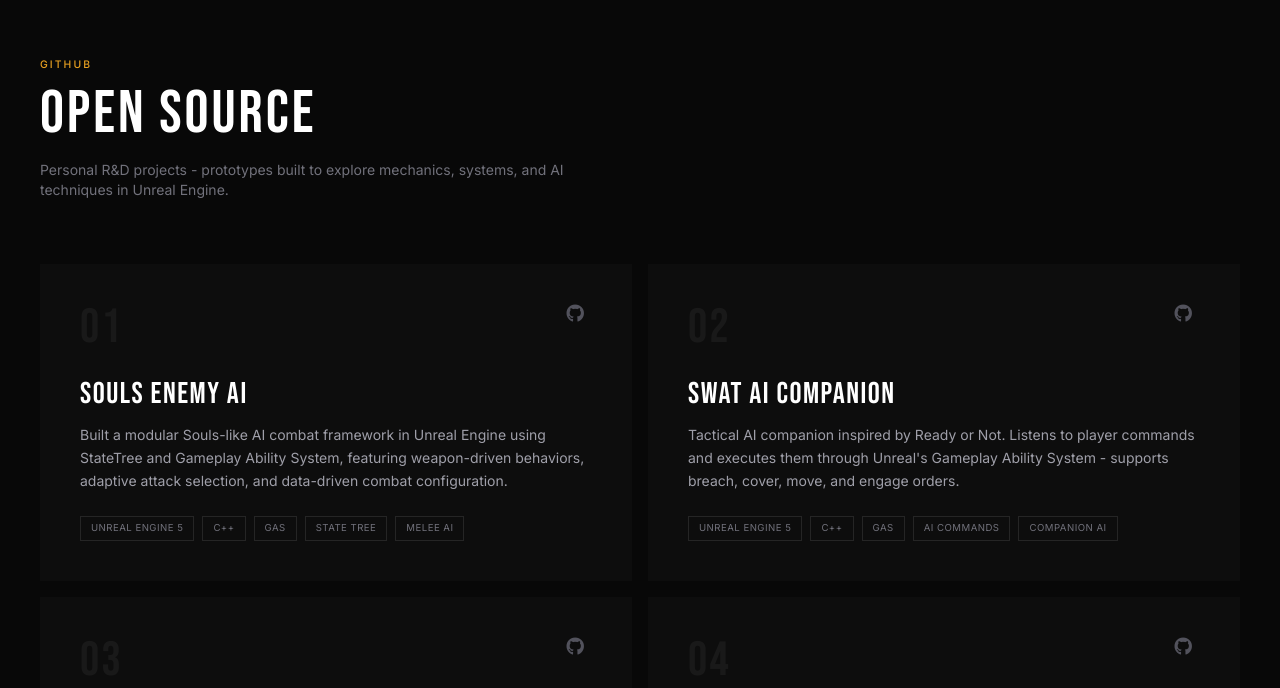
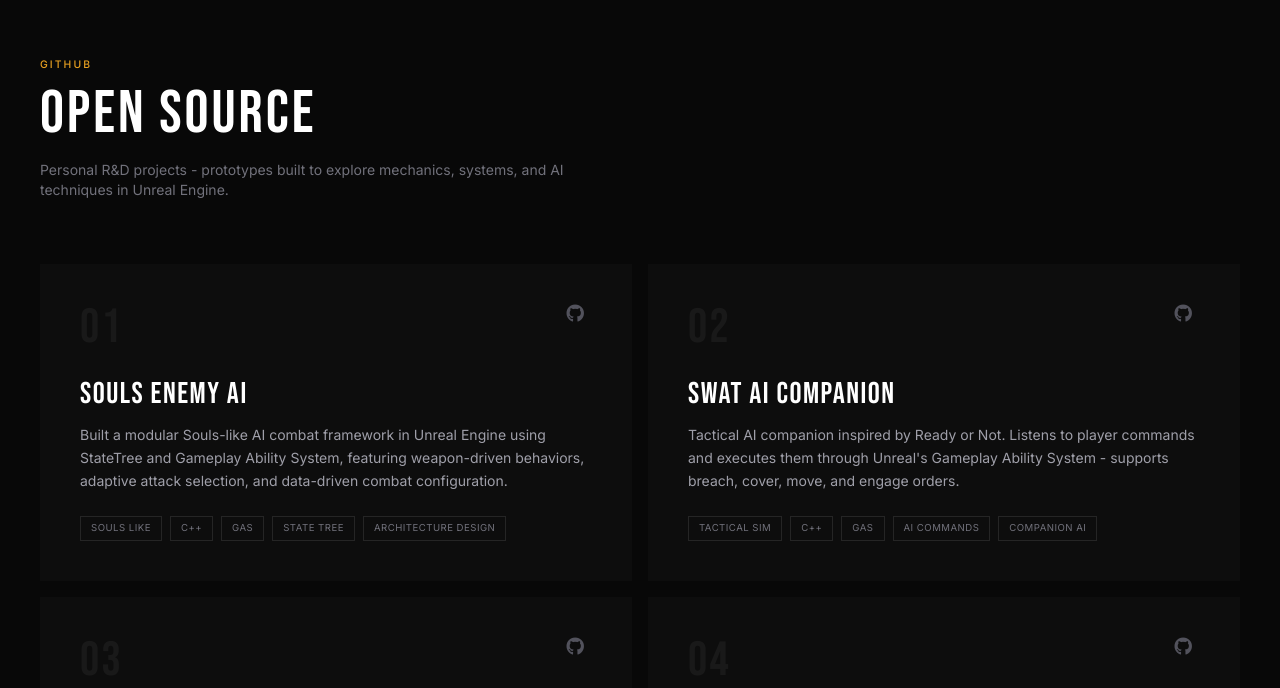
Before and after one commit to ipranjal/iprajwal, a Next.js app: page / in a window 1280 px wide. Shown: the part 2109-2797 px from the top of the page. Built offline with nearby package versions, Linux system fonts and the light colour scheme.

Commit message:
Update page.tsx

```diff
--- a/app/page.tsx
+++ b/app/page.tsx
@@ -10,7 +10,7 @@ const projects = [
     title: 'Skull and Bones',
     studio: 'Ubisoft Singapore',
     role: 'Technical Game Designer',
-    tags: ['AAA', 'AI Design', 'Encounter Design', 'Realization'],
+    tags: ['AAA', 'AI Design', 'Encounter Design', 'Live Ops Support'],
     description:
       'Worked on the Sea Monster feature - a core PvE pillar where players battle giant creatures in open-sea encounters. Worked during the full lifecycle from paper design through prototyping, realization, and post-launch balance.',
   },
@@ -33,25 +33,25 @@ const githubProjects = [
     href: 'https://github.com/iAmGrazerX/SoulsEnemyAI',
     title: 'Souls Enemy AI',
     num: '01',
-    tags: ['Unreal Engine 5', 'C++', 'GAS', 'State Tree', 'Melee AI'],
+    tags: ['Souls Like', 'C++', 'GAS', 'State Tree', 'Architecture Design'],
     description:
       'Built a modular Souls-like AI combat framework in Unreal Engine using StateTree and Gameplay Ability System, featuring weapon-driven behaviors, adaptive attack selection, and data-driven combat configuration.',
-    language: 'C++',
+    language: 'Blueprint & C++',
   },
   {
     href: 'https://github.com/iAmGrazerX/SWAT_AICompanion',
     title: 'SWAT AI Companion',
     num: '02',
-    tags: ['Unreal Engine 5', 'C++', 'GAS', 'AI Commands', 'Companion AI'],
+    tags: ['Tactical Sim', 'C++', 'GAS', 'AI Commands', 'Companion AI'],
     description:
       'Tactical AI companion inspired by Ready or Not. Listens to player commands and executes them through Unreal\'s Gameplay Ability System - supports breach, cover, move, and engage orders.',
-    language: 'C++',
+    language: 'Blueprint & C++',
   },
   {
     href: 'https://github.com/iAmGrazerX/Military-Sim-Prototype',
     title: 'Military Sim Prototype',
     num: '03',
-    tags: ['Unreal Engine 5', 'Blueprint', 'Third Person', '3Cs', 'Prototype'],
+    tags: ['Tactical Sim', 'Blueprint', 'Third Person', '3Cs', 'Prototype'],
     description:
       'Hardcore third-person shooter prototype with Ghost Recon Breakpoint-inspired 3Cs (Character, Camera, Controls). Focuses on grounded movement feel, ADS, and input responsiveness.',
     language: 'Blueprint',
@@ -60,7 +60,7 @@ const githubProjects = [
     href: 'https://github.com/iAmGrazerX/AlienAI',
     title: 'Alien AI',
     num: '04',
-    tags: ['Unreal Engine 5', 'Blueprint', 'AI Perception', 'Horror AI'],
+    tags: ['Horror AI', 'State Tree', 'AI Perception', 'Prototype'],
     description:
       'Replication of the Alien Isolation xenomorph AI using Unreal\'s AI Perception system. Explores sight, sound, and prediction-based threat assessment for horror-game tension.',
     language: 'Blueprint',
@@ -69,7 +69,7 @@ const githubProjects = [
     href: 'https://github.com/iAmGrazerX/ModularWeaponSystem',
     title: 'Modular Weapon System',
     num: '05',
-    tags: ['Unreal Engine 5', 'Blueprint', 'Systems Design', 'Data Assets'],
+    tags: ['Weapon Design', 'Blueprint', 'Systems Design', 'Data Driven System'],
     description:
       'Advanced modular weapon framework enabling designers to configure fully functional weapons - projectile, hitscan, ADS, recoil, and spray patterns - entirely through data assets, without touching a single Blueprint script.',
     language: 'Blueprint',
@@ -85,7 +85,7 @@ const skills = [
   {
     category: 'Technical',
     icon: 'fas fa-code',
-    items: ['Unreal Blueprint', 'Gameplay Ability System', 'EQS', 'State Machine', 'AI Framework'],
+    items: ['Unreal Blueprint', 'Gameplay Ability System', 'EQS', 'State Machine', 'AI Framework' , 'Rapid Prototyping'],
   },
   {
     category: 'Production',
@@ -115,7 +115,7 @@ export default function Home() {
         <div className="absolute inset-0 z-10 bg-gradient-to-b from-black/70 via-black/50 to-[#080808]" />
 
         <div className="relative z-20 text-center px-6 flex flex-col items-center">
-          <p className="label-xs mb-6 animate-fade-up delay-100">Technical Game Designer &middot; Ubisoft</p>
+          <p className="label-xs mb-6 animate-fade-up delay-100">Technical Design &middot; AI Design &middot; Gameplay System Design</p>
           <h1 className="font-display text-7xl md:text-[10rem] lg:text-[12rem] leading-none text-white tracking-wider animate-fade-up delay-200">
             PRAJWAL<br />PANDEY
           </h1>
```
